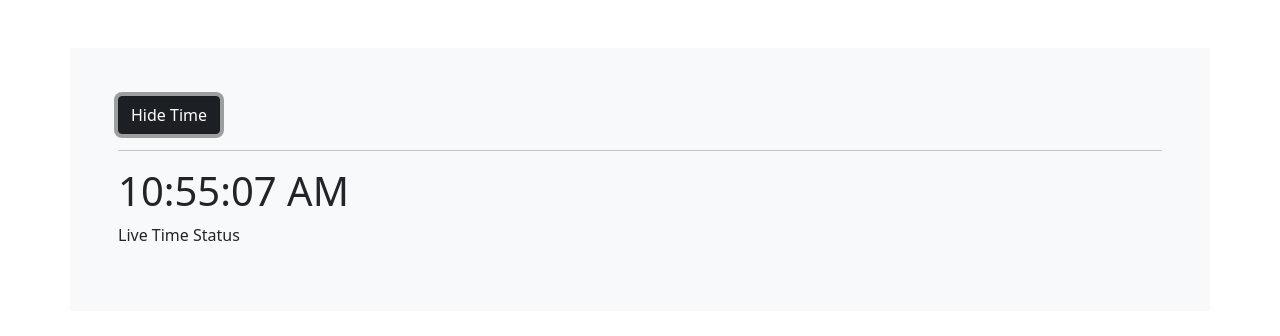
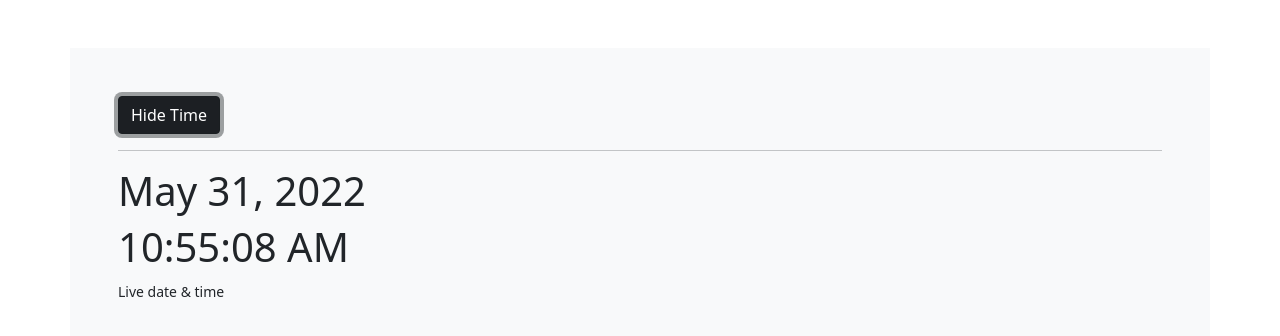
Before and after one commit to master-dhanesh/React-mern-02, a React (Create React App) app: page / in a window 1280 px wide. Both pictures are taken after a click on the button "Show Time". Shown: the top 336 px of the page. Built offline with nearby package versions, Linux system fonts and the light colour scheme.

Commit message:
PROPS-DRILLING 01 DAY2

```diff
--- a/src/App.js
+++ b/src/App.js
@@ -1,51 +1,37 @@
-// import { useState } from "react";
-// import Time from "./Components/Time";
+import { useState } from "react";
+import MyDate from "./Components/Date";
+import MyTime from "./Components/Time";
 
-// const App = () => {
-//     const [toggle, setToggle] = useState(false);
+const App = () => {
+    const [toggle, setToggle] = useState(false);
+    const [datetime, setDatetime] = useState(new Date());
 
-//     const toggletime = () => {
-//         setToggle(!toggle);
-//     };
-//     return (
-//         <div className="container mt-5 p-5 bg-light">
-//             <button onClick={toggletime} className="btn btn-dark">
-//                 {toggle ? "Hide Time" : "Show Time"}
-//             </button>
-//             <hr />
+    const toggletime = () => {
+        setToggle(!toggle);
+    };
 
-//             {toggle ? <Time /> : <h3>Click to watch the live time</h3>}
-//         </div>
-//     );
-// };
+    setInterval(() => {
+        setDatetime(new Date());
+    }, 1000);
 
-// export default App;
-
-import React, { Component } from "react";
-import Time from "./Components/Time";
-
-class App extends Component {
-    state = {
-        toggle: false,
-        auth: false,
-    };
-    toggletime = () => {
-        this.setState({ ...this.state, toggle: !this.state.toggle });
-    };
-    render() {
     return (
         <div className="container mt-5 p-5 bg-light">
-                <button onClick={this.toggletime} className="btn btn-dark">
-                    {this.state.toggle ? "Hide Time" : "Show Time"}{" "}
+            <button onClick={toggletime} className="btn btn-dark">
+                {toggle ? "Hide Time" : "Show Time"}
             </button>
             <hr />
-                {this.state.toggle ? (
-                    <Time />
+
+            {toggle ? (
+                <>
+                    <MyDate mydate={datetime} />
+                    <MyTime mytime={datetime} />
+                    <small>Live date & time</small>
+                </>
             ) : (
                 <h3>Click to watch the live time</h3>
             )}
         </div>
     );
-    }
-}
+};
+
 export default App;
--- /dev/null
+++ b/src/Components/Date.js
@@ -0,0 +1,18 @@
+import { useState } from "react";
+
+const Date = (props) => {
+    const { mydate } = props;
+    return (
+        <>
+            <h1>
+                {mydate.toLocaleDateString("default", {
+                    day: "numeric",
+                    month: "short",
+                    year: "numeric",
+                })}
+            </h1>
+        </>
+    );
+};
+
+export default Date;
--- a/src/Components/Time.js
+++ b/src/Components/Time.js
@@ -1,15 +1,8 @@
-import { useState } from "react";
-
-const Time = () => {
-    const [date, setDate] = useState(new Date().toLocaleTimeString());
-
-    setInterval(() => {
-        setDate(new Date().toLocaleTimeString());
-    }, 1000);
+const Time = (props) => {
+    const { mytime } = props;
     return (
         <>
-            <h1>{date}</h1>
-            <p>Live Time Status</p>
+            <h1>{mytime.toLocaleTimeString()}</h1>
         </>
     );
 };
```
Lines whose indentation alone changed are shown as unchanged.
